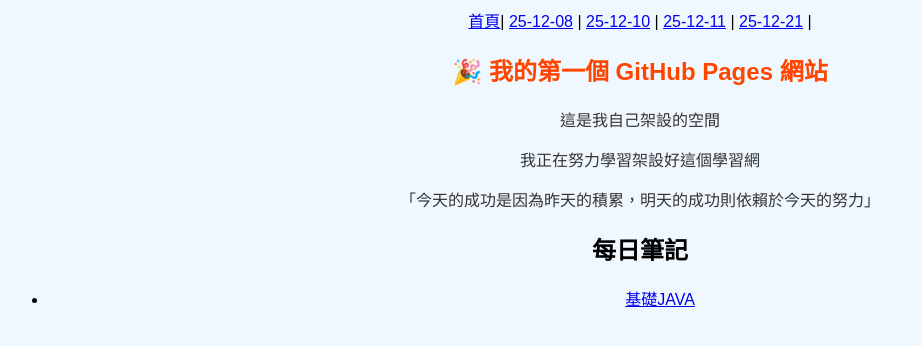
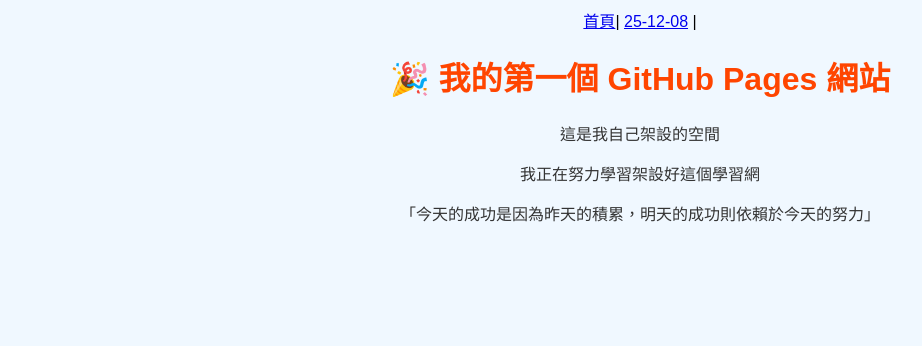
Before and after one commit to vanessa251202/vanessa251202.github.io, a plain HTML site: page index.html in a window 1280 px wide. Shown: the whole page, without its empty margins (0-922 px from the left). Drawn offline with Linux system fonts and the light colour scheme.

Commit message:
Update index.html

```diff
--- a/index.html
+++ b/index.html
@@ -10,22 +10,11 @@
     <nav>
       <a href="index.html">首頁</a>|
       <a href="25-12-08.html">25-12-08</a> |
-      <a href="index.html">25-12-10</a> |
-      <a href="index.html">25-12-11</a> |
-      <a href="index.html">25-12-21</a> |
+    </nav>
     <h1>🎉 我的第一個 GitHub Pages 網站</h1>
     <p>這是我自己架設的空間</p>
     <p>我正在努力學習架設好這個學習網</p>
     <p>「今天的成功是因為昨天的積累，明天的成功則依賴於今天的努力」</p>
 
-
-        <h2>每日筆記</h2>
-  <ul>
-    <li><a href="25-02-08.html">基礎JAVA</a></li>
-    <!-- 以後新增筆記就加新的 <li><a> -->
-  </ul>
-
 </body>
 </html>
-  </body>
-</html>
```
